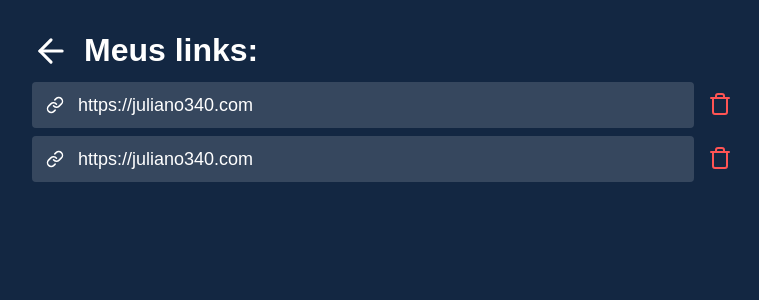
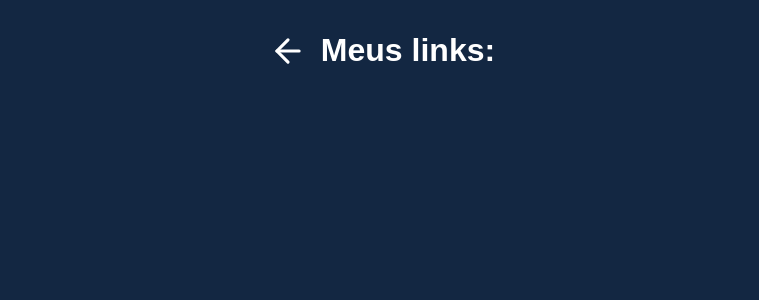
Before and after one commit to juliano340/meu-link, a React (Create React App) app: page /links in a window 1280 px wide. Shown: the top 300 px of the page, without its empty margins (258-1017 px from the left). Built offline with nearby package versions, Linux system fonts and the light colour scheme.

Commit message:
Implentação de links salvos no storage, listagem de links e modal na tela de links.

```diff
--- a/src/pages/Home/index.jsx
+++ b/src/pages/Home/index.jsx
@@ -3,9 +3,10 @@
 
 import "./home.css";
 import Menu from "../../components/Menu/Menu";
-import LinkItem from "../../components/Menu/LinkItem";
+import LinkItem from "../../components/LinkItem";
 import Api from "../../services/api";
 import api from "../../services/api";
+import { saveLink } from "../../services/storeLinks";
 
 
 export default function Home() {
@@ -27,6 +28,7 @@
       console.log(response);
       setData(response.data);
       setShowModal(true);
+      saveLink('@Meu-Link', response.data)
       setLink('');
 
     } catch (error) {
--- a/src/pages/Links/index.jsx
+++ b/src/pages/Links/index.jsx
@@ -1,47 +1,57 @@
-import './links.css';
+import "./links.css";
+import { getLinkSaved } from "../../services/storeLinks";
 
 import { FiArrowLeft, FiLink, FiTrash } from "react-icons/fi";
-import { Link } from 'react-router-dom'
+import { Link } from "react-router-dom";
+import { useState, useEffect } from "react";
+import LinkItem from "../../components/LinkItem";
 
+export default function Links() {
+  const [myLinks, setMyLinks] = useState([]);
+  const [data, setData] = useState({});
+  const [showModal, setShowModal] = useState(false);
 
-export default function Links(){
-    return (
+  useEffect(() => {
+    async function getLinks() {
+      const result = await getLinkSaved("@Meu-Link");
+      if (result.length === 0) {
+        console.log("Lista Vazia");
+      }
+      setMyLinks(result);
+    }
+    getLinks();
+  }, []);
 
-      <div className='links-container '>
+  function handleOpenLink(link) {
+    setData(link);
+    setShowModal(true);
+  }
 
-        <div className='links-header'>
-          <Link to="/">
+  return (
+    <div className="links-container ">
+      <div className="links-header">
+        <Link to="/">
           <FiArrowLeft size={38} color="#FFF" />
-          </Link>
+        </Link>
 
-          <h1>Meus links:</h1>
+        <h1>Meus links:</h1>
+      </div>
+
+      {myLinks.map((link) => (
+        <div key={link.id} className="links-item">
+          <button className="link" onClick={() => handleOpenLink(link)}>
+            <FiLink size={18} color="#FFF" />
+            {link.long_url}
+          </button>
+          <button className="link-delete">
+            <FiTrash size={24} color="#FF5454" />
+          </button>
         </div>
+      ))}
 
-        <div className='links-item'>
-          <button className='link'>
-              <FiLink size={18} color="#FFF"/>
-              https://juliano340.com
-
-          </button>
-          <button className='link-delete'>
-            <FiTrash size={24} color="#FF5454"/>
-          </button>
-
-        </div>
-
-        <div className='links-item'>
-          <button className='link'>
-              <FiLink size={18} color="#FFF"/>
-              https://juliano340.com
-
-          </button>
-          <button className='link-delete'>
-            <FiTrash size={24} color="#FF5454"/>
-          </button>
-
-        </div>
-
-
-      </div>
-    )
-  }
+      {showModal && (
+        <LinkItem closeModal={() => setShowModal(false)} content={data} />
+      )}
+    </div>
+  );
+}
--- /dev/null
+++ b/src/services/storeLinks.js
@@ -0,0 +1,35 @@
+//Buscar Links
+
+export async function getLinkSaved(key) {
+    const myLinks = await localStorage.getItem(key);
+
+    let linksSaves = JSON.parse(myLinks) || [];
+
+    return linksSaves;
+}
+
+
+//Salvar Links
+
+export async function saveLink(key, newLink) {
+
+    let linksStored = await getLinkSaved(key);
+
+    //não duplicar ID de links
+    const hasLink = linksStored.some(link => link.id === newLink.id);
+
+    if (hasLink){
+        console.log("Este link já existe na sua lista!");
+        return;
+    }
+
+    //Adicionar na lista:
+    linksStored.push(newLink);
+    await localStorage.setItem(key, JSON.stringify(linksStored));
+    console.log("Link salvo com sucesso");
+
+
+}
+
+
+//Deletar Link Salvo
```
Also changed, not shown: src/components/LinkItem/index.jsx (renamed from src/components/Menu/LinkItem/index.jsx), src/components/LinkItem/link-item.css (renamed from src/components/Menu/LinkItem/link-item.css).
